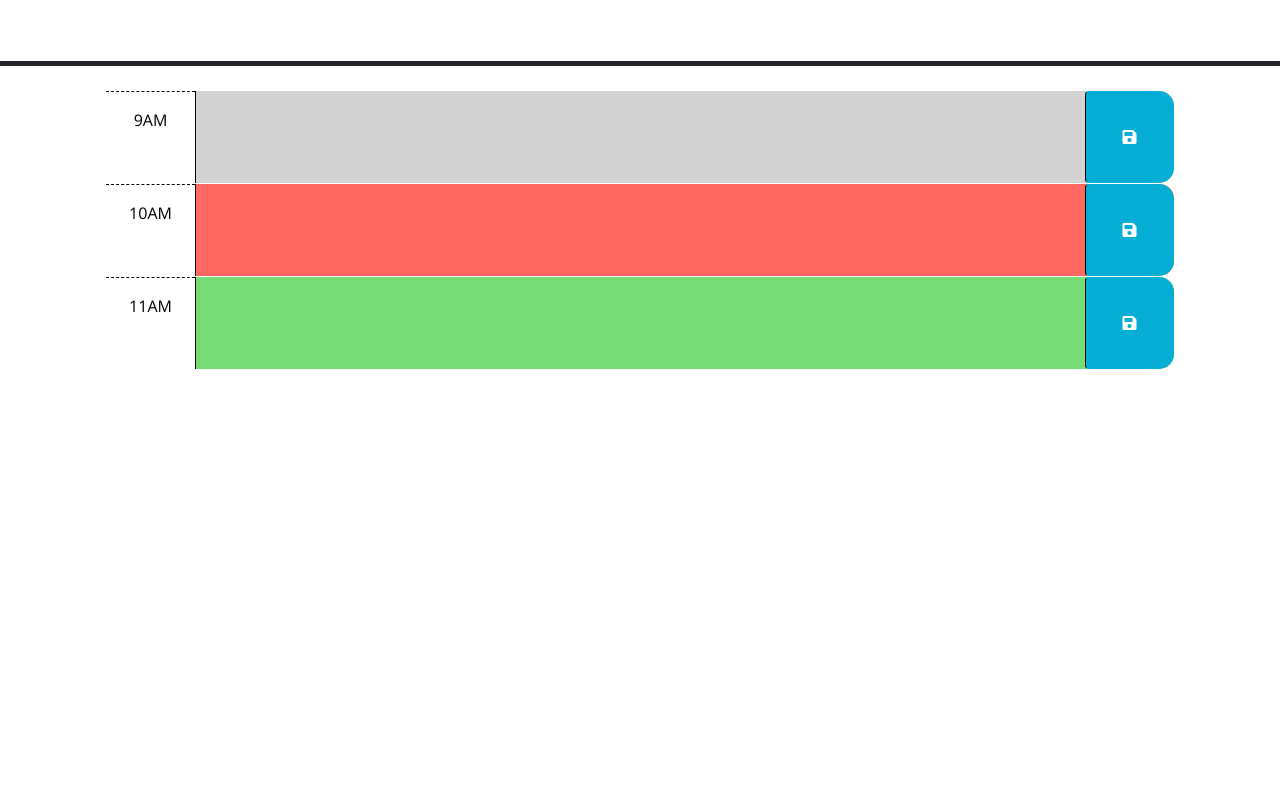
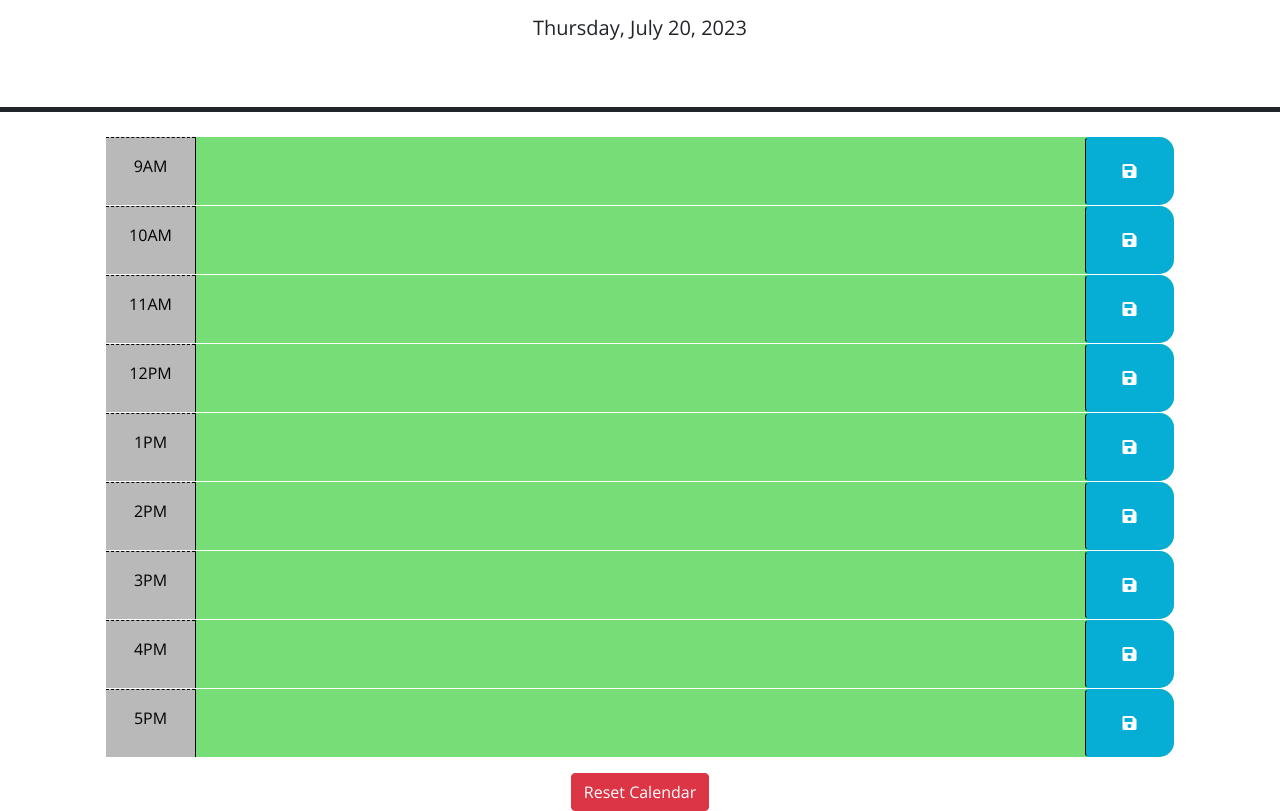
Before and after one commit to musicchef/Calendar, a plain HTML site: page index.html in a window 1280 px wide. Shown: the part 166-977 px from the top of the page. Before the commit the page ends 800 px from the top, so only its background shows below. Drawn offline with nearby package versions, Linux system fonts and the light colour scheme.

Commit message:
wrote script and updated html and CSS

```diff
--- a/Assets/CSS/style.css
+++ b/Assets/CSS/style.css
@@ -25,13 +25,13 @@ body {
   }
 
   .hour {
-    background-color: #ffffff;
+    background-color: #b9b9b9;
     color: #000000;
     border-top: 1px dashed #000000;
   }
 
   .past {
-    background-color: #d3d3d3;
+    background-color: #afafaf;
     color: white;
   }
 
@@ -57,3 +57,15 @@ body {
     font-size: 20px;
     transition: all 0.3s ease-in-out;
   }
+
+ /* stylize reset button*/
+  #resetBtn:hover {
+    font-size: 20px;
+    transition: all 0.3s ease-in-out;
+    color:#000000;
+  }
+/* centralize reset button */
+  #resetBtnContainer {
+    display: flex;
+    justify-content: center;
+  }
--- a/Assets/Develop/script.js
+++ b/Assets/Develop/script.js
@@ -2,22 +2,82 @@
 // the code isn't run until the browser has finished rendering all the elements
 // in the html.
 $(function () {
-    // TODO: Add a listener for click events on the save button. This code should
-    // use the id in the containing time-block as a key to save the user input in
-    // local storage. HINT: What does `this` reference in the click listener
-    // function? How can DOM traversal be used to get the "hour-x" id of the
-    // time-block containing the button that was clicked? How might the id be
-    // useful when saving the description in local storage?
-    //
-    // TODO: Add code to apply the past, present, or future class to each time
-    // block by comparing the id to the current hour. HINTS: How can the id
-    // attribute of each time-block be used to conditionally add or remove the
-    // past, present, and future classes? How can Day.js be used to get the
-    // current hour in 24-hour time?
-    //
-    // TODO: Add code to get any user input that was saved in localStorage and set
-    // the values of the corresponding textarea elements. HINT: How can the id
-    // attribute of each time-block be used to do this?
-    //
-    // TODO: Add code to display the current date in the header of the page.
+
+  // Select the save buttons using the class selector '.saveBtn'
+  let saveBtn = $('.saveBtn');
+
+  // Select the reset button using the ID selector '#resetBtn'
+  let resetBtn = $('#resetBtn');
+
+  // Load any saved events from local storage for each hour (9 am to 5 pm)
+  // using a for loop from hour 9 to 17 (5 pm is represented as 17 in 24-hour format).
+  for (let hour = 9; hour <= 17; hour++) {
+
+    // Create the time block ID for each hour, e.g., 'hour-9', 'hour-10', etc.
+    let timeBlockId = `hour-${hour}`;
+
+    // Select the textarea element within the corresponding time block using the ID.
+    let descriptionElement = $(`#${timeBlockId} .description`);
+
+    // Retrieve any saved event for this hour from local storage using the time block ID.
+    let savedEvent = localStorage.getItem(timeBlockId);
+
+    // If there's a saved event, set the value of the textarea to display it.
+    if (savedEvent) {
+      descriptionElement.val(savedEvent);
+    }
+  }
+
+  // Display the current date in the header using the dayjs library.
+  $('#currentDay').text(dayjs().format('dddd, MMMM D, YYYY'));
+
+  // Update time block colors based on the current hour using a function.
+  function updateHourColors() {
+
+    // Get the current hour in 24-hour format using the dayjs library.
+    let currentHour = dayjs().hour();
+
+    // Loop through each time block using the jQuery each() function.
+    $('.time-block').each(function () {
+
+      // Extract the hour from the time block ID, e.g., 'hour-9' -> 9.
+      let hour = parseInt($(this).attr('id').split('-')[1]);
+
+      // Compare the hour with the current hour to set appropriate classes
+      // for past, present, and future time blocks.
+      if (hour < currentHour) {
+        $(this).removeClass('present future').addClass('past');
+      } else if (hour === currentHour) {
+        $(this).removeClass('past future').addClass('present');
+      } else {
+        $(this).removeClass('past present').addClass('future');
+      }
+    });
+  }
+
+  // Call the function to update time block colors.
+  updateHourColors();
+
+  // Event listener for save buttons
+  saveBtn.on('click', function () {
+
+    // Get the ID of the parent time block containing the clicked save button.
+    let timeBlockId = $(this).parent().attr('id');
+
+    // Get the user input (description) from the sibling textarea element.
+    let userInput = $(this).siblings('.description').val();
+
+    // Store the user input (description) in local storage with the time block ID as the key.
+    localStorage.setItem(timeBlockId, userInput);
   });
+
+  // Event listener for reset button
+  resetBtn.on('click', function () {
+
+    // Clear user inputs from all the textareas by setting their value to an empty string.
+    $('.description').val('');
+
+    // Remove all saved events from local storage by calling the clear() method.
+    localStorage.clear();
+  });
+});
--- a/index.html
+++ b/index.html
@@ -1,27 +1,15 @@
 <!DOCTYPE html>
 <html lang="en">
 <head>
-    <meta charset="UTF-8" />
-    <meta name="viewport" content="width=device-width, initial-scale=1.0" />
-    <meta http-equiv="X-UA-Compatible" content="ie=edge" />
-    <link
-      rel="stylesheet"
-      href="https://cdn.jsdelivr.net/npm/bootstrap@5.1.3/dist/css/bootstrap.min.css"
-    />
-    <link
-      rel="stylesheet"
-      href="https://use.fontawesome.com/releases/v5.8.1/css/all.css"
-      integrity="sha384-50oBUHEmvpQ+1lW4y57PTFmhCaXp0ML5d60M1M7uH2+nqUivzIebhndOJK28anvf"
-      crossorigin="anonymous"
-    />
-    <link
-      href="https://fonts.googleapis.com/css?family=Open+Sans&display=swap"
-      rel="stylesheet"
-    />
-    <link rel="stylesheet" href="/Assets/CSS/style.css" />
+  <meta charset="UTF-8">
+  <meta name="viewport" content="width=device-width, initial-scale=1.0">
+  <meta http-equiv="X-UA-Compatible" content="ie=edge">
+  <link rel="stylesheet" href="https://cdn.jsdelivr.net/npm/bootstrap@5.1.3/dist/css/bootstrap.min.css">
+  <link rel="stylesheet" href="https://use.fontawesome.com/releases/v5.8.1/css/all.css" integrity="sha384-50oBUHEmvpQ+1lW4y57PTFmhCaXp0ML5d60M1M7uH2+nqUivzIebhndOJK28anvf" crossorigin="anonymous">
+  <link href="https://fonts.googleapis.com/css?family=Open+Sans&display=swap" rel="stylesheet">
+  <link rel="stylesheet" href="Assets/CSS/style.css">
   <title>Work Day Scheduler</title>
 </head>
-
 <body>
   <header class="p-5 mb-4 border-5 border-bottom border-dark text-center">
     <h1 class="display-3">Work Day Scheduler</h1>
@@ -29,50 +17,86 @@
     <p id="currentDay" class="lead"></p>
   </header>
   <div class="container-lg px-5">
-      <!-- Use class for "past", "present", and "future" to apply styles to the
-        time-block divs accordingly. The javascript will need to do this by
-        adding/removing these classes on each div by comparing the hour in the
-        id to the current hour. The html provided below is meant to be an example
-        demonstrating how the css provided can be leveraged to create the
-        desired layout and colors. The html below should be removed or updated
-        in the finished product. Remember to delete this comment once the
-        code is implemented.
-        -->
-
-      <!-- Example of a past time block. The "past" class adds a gray background color. -->
-      <div id="hour-9" class="row time-block past">
+    <!-- Time Blocks -->
+    <div class="row time-block" id="hour-9">
       <div class="col-2 col-md-1 hour text-center py-3">9AM</div>
-        <textarea class="col-8 col-md-10 description" rows="3"> </textarea>
+      <textarea class="col-8 col-md-10 description"></textarea>
       <button class="btn saveBtn col-2 col-md-1" aria-label="save">
         <i class="fas fa-save" aria-hidden="true"></i>
       </button>
     </div>
 
-      <!-- Example of a a present time block. The "present" class adds a red background color. -->
-      <div id="hour-10" class="row time-block present">
+    <div class="row time-block" id="hour-10">
       <div class="col-2 col-md-1 hour text-center py-3">10AM</div>
-        <textarea class="col-8 col-md-10 description" rows="3"> </textarea>
+      <textarea class="col-8 col-md-10 description"></textarea>
       <button class="btn saveBtn col-2 col-md-1" aria-label="save">
         <i class="fas fa-save" aria-hidden="true"></i>
       </button>
     </div>
 
-      <!-- Example of a future time block. The "future" class adds a green background color. -->
-      <div id="hour-11" class="row time-block future">
+    <div class="row time-block" id="hour-11">
       <div class="col-2 col-md-1 hour text-center py-3">11AM</div>
-        <textarea class="col-8 col-md-10 description" rows="3"> </textarea>
+      <textarea class="col-8 col-md-10 description"></textarea>
       <button class="btn saveBtn col-2 col-md-1" aria-label="save">
         <i class="fas fa-save" aria-hidden="true"></i>
       </button>
     </div>
 
+    <div class="row time-block" id="hour-12">
+      <div class="col-2 col-md-1 hour text-center py-3">12PM</div>
+      <textarea class="col-8 col-md-10 description"></textarea>
+      <button class="btn saveBtn col-2 col-md-1" aria-label="save">
+        <i class="fas fa-save" aria-hidden="true"></i>
+      </button>
+    </div>
+
+    <div class="row time-block" id="hour-13">
+      <div class="col-2 col-md-1 hour text-center py-3">1PM</div>
+      <textarea class="col-8 col-md-10 description"></textarea>
+      <button class="btn saveBtn col-2 col-md-1" aria-label="save">
+        <i class="fas fa-save" aria-hidden="true"></i>
+      </button>
+    </div>
+
+    <div class="row time-block" id="hour-14">
+      <div class="col-2 col-md-1 hour text-center py-3">2PM</div>
+      <textarea class="col-8 col-md-10 description"></textarea>
+      <button class="btn saveBtn col-2 col-md-1" aria-label="save">
+        <i class="fas fa-save" aria-hidden="true"></i>
+      </button>
+    </div>
+
+    <div class="row time-block" id="hour-15">
+      <div class="col-2 col-md-1 hour text-center py-3">3PM</div>
+      <textarea class="col-8 col-md-10 description"></textarea>
+      <button class="btn saveBtn col-2 col-md-1" aria-label="save">
+        <i class="fas fa-save" aria-hidden="true"></i>
+      </button>
+    </div>
+
+    <div class="row time-block" id="hour-16">
+      <div class="col-2 col-md-1 hour text-center py-3">4PM</div>
+      <textarea class="col-8 col-md-10 description"></textarea>
+      <button class="btn saveBtn col-2 col-md-1" aria-label="save">
+        <i class="fas fa-save" aria-hidden="true"></i>
+      </button>
+    </div>
+
+    <div class="row time-block" id="hour-17">
+      <div class="col-2 col-md-1 hour text-center py-3">5PM</div>
+      <textarea class="col-8 col-md-10 description"></textarea>
+      <button class="btn saveBtn col-2 col-md-1" aria-label="save">
+        <i class="fas fa-save" aria-hidden="true"></i>
+      </button>
+    </div>
+  </div>
+
+  <!-- Decided to add a Reset Calendar Button -->
+  <div id="resetBtnContainer">
+  <button id="resetBtn" class="btn btn-danger mt-3">Reset Calendar</button>
+  </div>
   <script src="https://code.jquery.com/jquery-3.4.1.min.js"></script>
-    <script
-      src="https://cdn.jsdelivr.net/npm/dayjs@1.11.3/dayjs.min.js"
-      integrity="sha256-iu/zLUB+QgISXBLCW/mcDi/rnf4m4uEDO0wauy76x7U="
-      crossorigin="anonymous"
-    ></script>
-
-    <script src="/Assets/Develop/script.js"></script>
+  <script src="https://cdn.jsdelivr.net/npm/dayjs@1.11.3/dayjs.min.js" integrity="sha256-iu/zLUB+QgISXBLCW/mcDi/rnf4m4uEDO0wauy76x7U=" crossorigin="anonymous"></script>
+  <script src="Assets/Develop/script.js"></script>
 </body>
 </html>
```
Also changed, not shown: 1 other file. Lines whose indentation alone changed are shown as unchanged.
